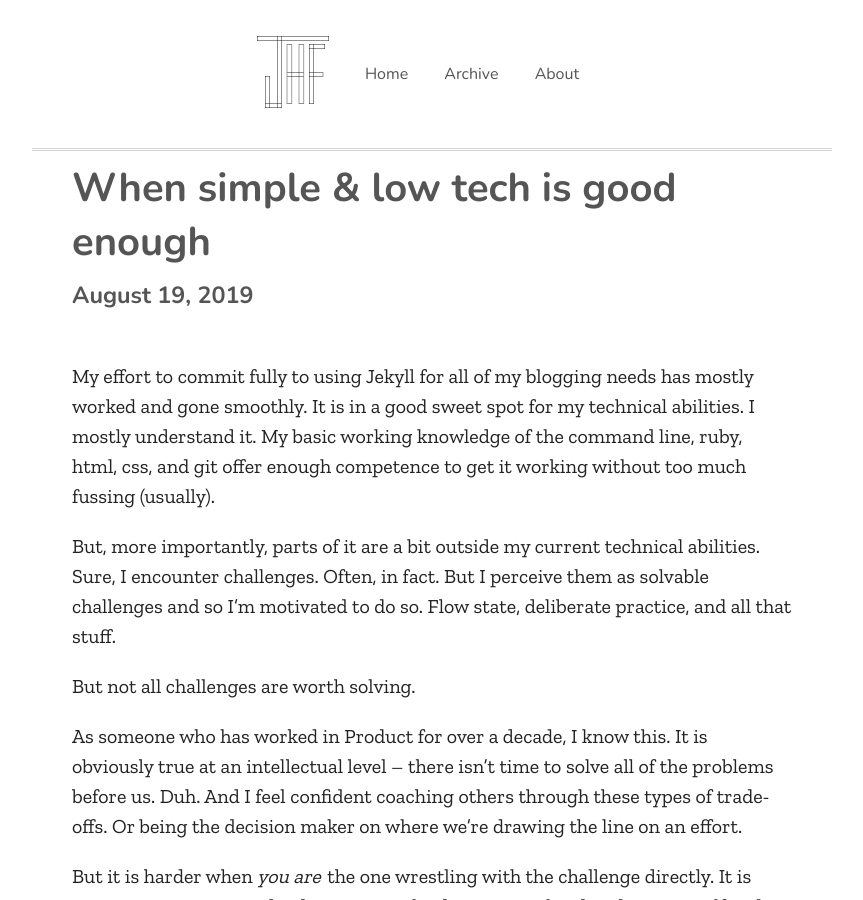
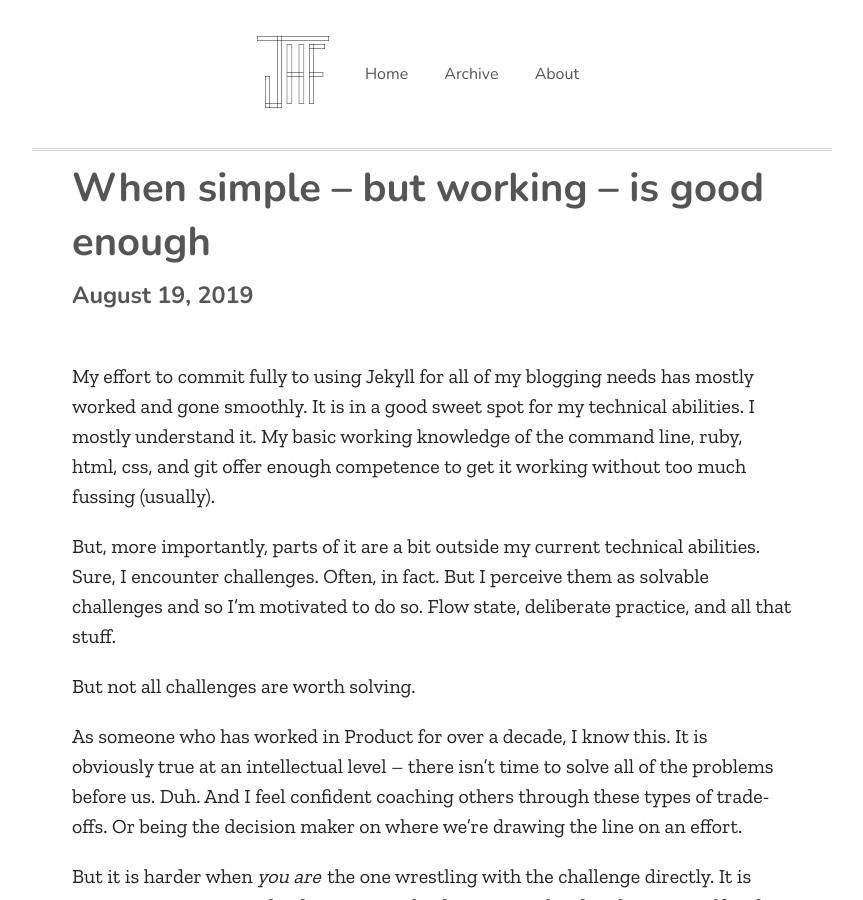
Before and after one commit to jhforster/jhforster.github.io, a Jekyll site: the page built from _posts/2019-08-19-when-low-tech-is-good-enough.md, in a window 1280 px wide and 900 px high. Shown: the whole window, without its empty margins (208-1071 px from the left). Built offline with Jekyll 4.4.1, drawn with Linux system fonts in a browser that asks for light colours.

Commit message:
Title tweak

```diff
--- a/_posts/2019-08-19-when-low-tech-is-good-enough.md
+++ b/_posts/2019-08-19-when-low-tech-is-good-enough.md
@@ -1,5 +1,5 @@
 ---
-title: When simple & low tech is good enough
+title: When simple – but working – is good enough
 tags:
 - product
 ---
```
